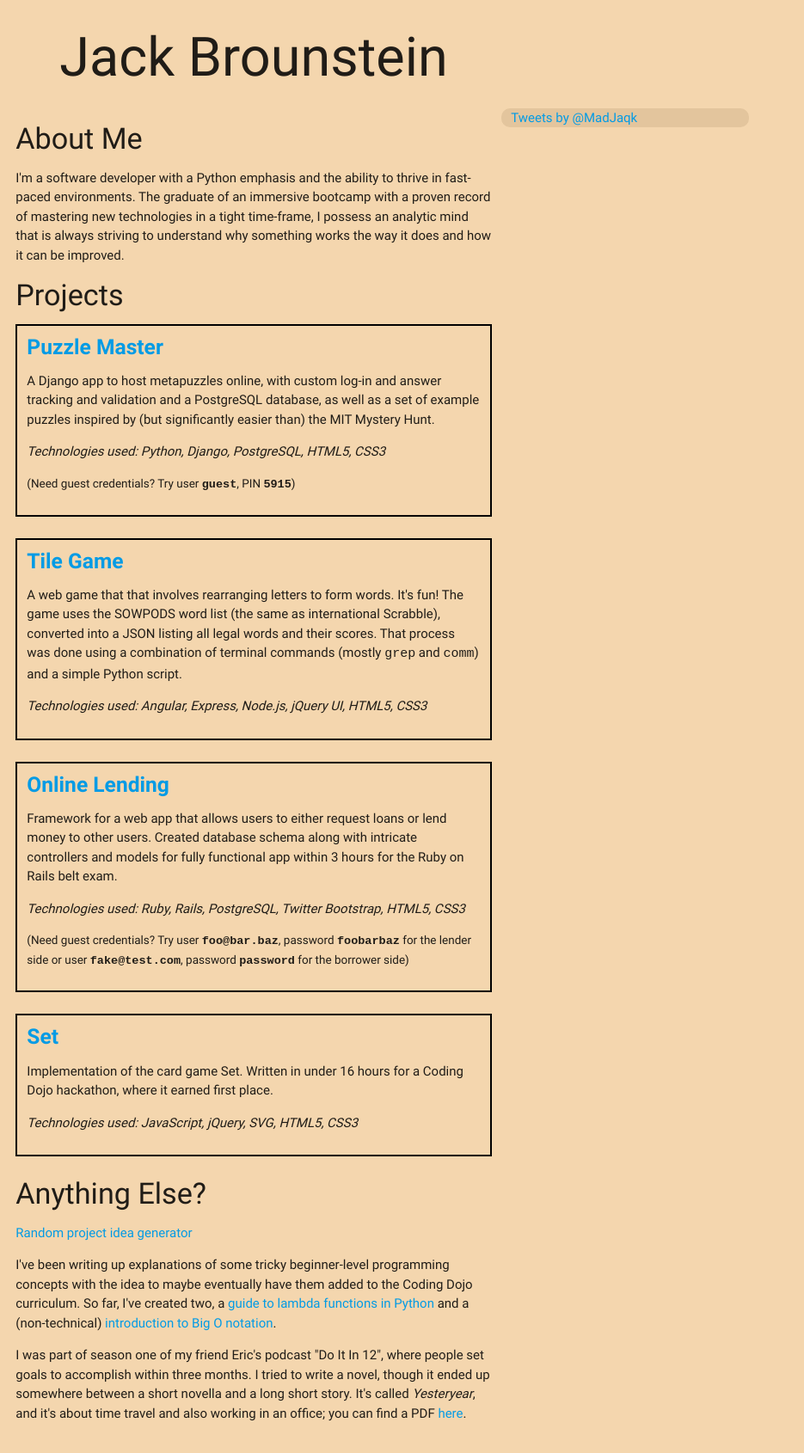
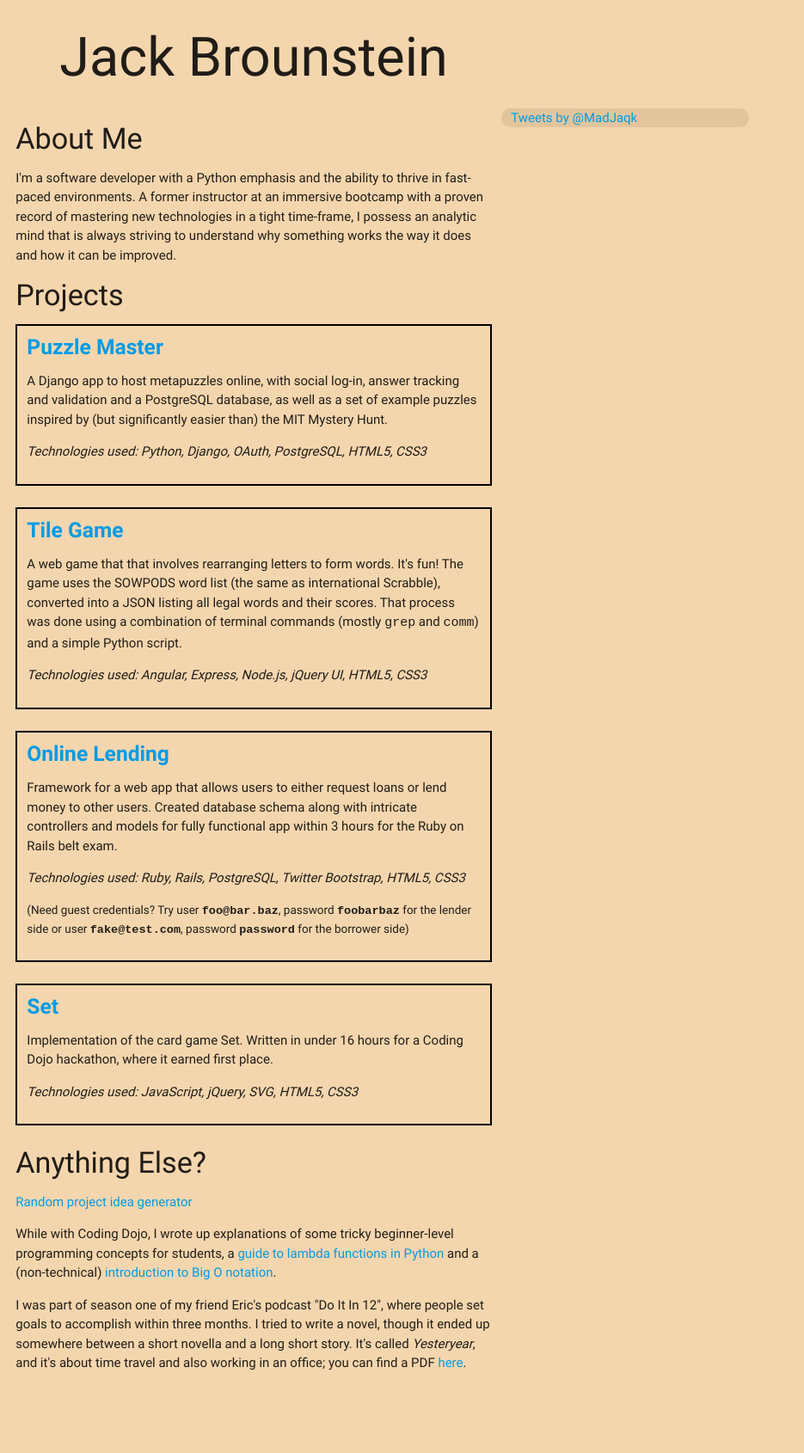
Before and after one commit to madjaqk/madjaqk.github.io, a plain HTML site: page index.html in a window 1280 px wide. Shown: the full height of the page at 86% size, 345-1280 px from the left. After the commit the page ends 1632 px from the top, so only its background shows below. Drawn offline with Linux system fonts and the light colour scheme.

Commit message:
minor resume updates

```diff
--- a/index.html
+++ b/index.html
@@ -17,18 +17,17 @@
 						<li>Movie fan</li>
 						<li>One-time national pop culture trivia champion (sort of)</li>
 					</ul>
-					<img src="images/GitHub-Mark-32px.png">
-					<img src="images/linkedin.png">
+					<a href="https://github.com/madjaqk"><img src="images/GitHub-Mark-32px.png" alt="GitHub"></a>
+					<a href="https://www.linkedin.com/in/brounstein/"><img src="images/linkedin.png" alt="LinkedIn"></a>
 				</div>
 				<div class="col s12 m8 l6">
 					<h4>About Me</h4>
-					<p>I'm a software developer with a Python emphasis and the ability to thrive in fast-paced environments.  The graduate of an immersive bootcamp with a proven record of mastering new technologies in a tight time-frame, I possess an analytic mind that is always striving to understand why something works the way it does and how it can be improved.</p>
+					<p>I'm a software developer with a Python emphasis and the ability to thrive in fast-paced environments.  A former instructor at an immersive bootcamp with a proven record of mastering new technologies in a tight time-frame, I possess an analytic mind that is always striving to understand why something works the way it does and how it can be improved.</p>
 					<h4>Projects</h4>
 					<div class="project-box">
 						<h5><a href="http://puzzles.jackbrounstein.com">Puzzle Master</a></h5>
-						<p>A Django app to host metapuzzles online, with custom log-in and answer tracking and validation and a PostgreSQL database, as well as a set of example puzzles inspired by (but significantly easier than) the MIT Mystery Hunt.</p>
-						<p class="techs">Technologies used: Python, Django, PostgreSQL, HTML5, CSS3</p>
-						<p class="small-text">(Need guest credentials?  Try user <code class="strong">guest</code>, PIN <code class="strong">5915</code>)</p>
+						<p>A Django app to host metapuzzles online, with social log-in, answer tracking and validation and a PostgreSQL database, as well as a set of example puzzles inspired by (but significantly easier than) the MIT Mystery Hunt.</p>
+						<p class="techs">Technologies used: Python, Django, OAuth, PostgreSQL, HTML5, CSS3</p>
 					</div>
 					<div class="project-box">
 						<h5><a href="http://tiles.jackbrounstein.com">Tile Game</a></h5>
@@ -48,7 +47,7 @@
 					</div>
 					<h4>Anything Else?</h4>
 					<p><a href="/project_ideas">Random project idea generator</a></p>
-					<p>I've been writing up explanations of some tricky beginner-level programming concepts with the idea to maybe eventually have them added to the Coding Dojo curriculum.  So far, I've created two, a <a href="https://github.com/madjaqk/explanations/blob/master/lambda.md">guide to lambda functions in Python</a> and a (non-technical) <a href="https://github.com/madjaqk/explanations/blob/master/big_O.md">introduction to Big O notation</a>.</p>
+					<p>While with Coding Dojo, I wrote up explanations of some tricky beginner-level programming concepts for students, a <a href="https://github.com/madjaqk/explanations/blob/master/lambda.md">guide to lambda functions in Python</a> and a (non-technical) <a href="https://github.com/madjaqk/explanations/blob/master/big_O.md">introduction to Big O notation</a>.</p>
 					<p>I was part of season one of my friend Eric's podcast "Do It In 12", where people set goals to accomplish within three months.  I tried to write a novel, though it ended up somewhere between a short novella and a long short story.  It's called <em>Yesteryear</em>, and it's about time travel and also working in an office; you can find a PDF <a href="https://drive.google.com/file/d/0B_9TmamD1-vZX3hna19zNnktWjg/view">here</a>.
 					</p>
 				</div>
```
